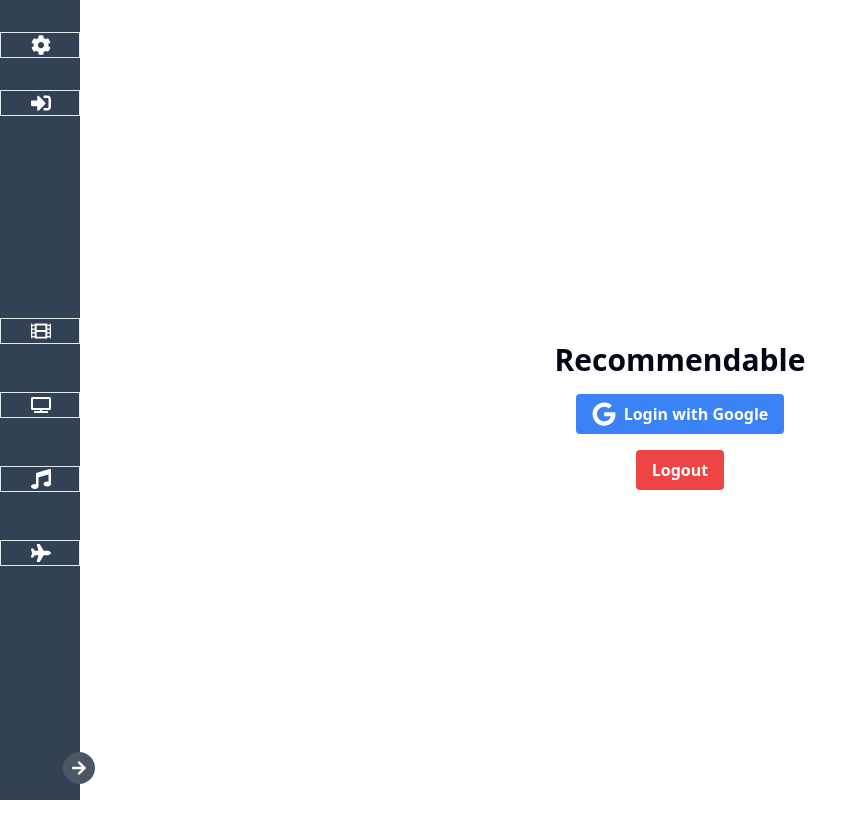
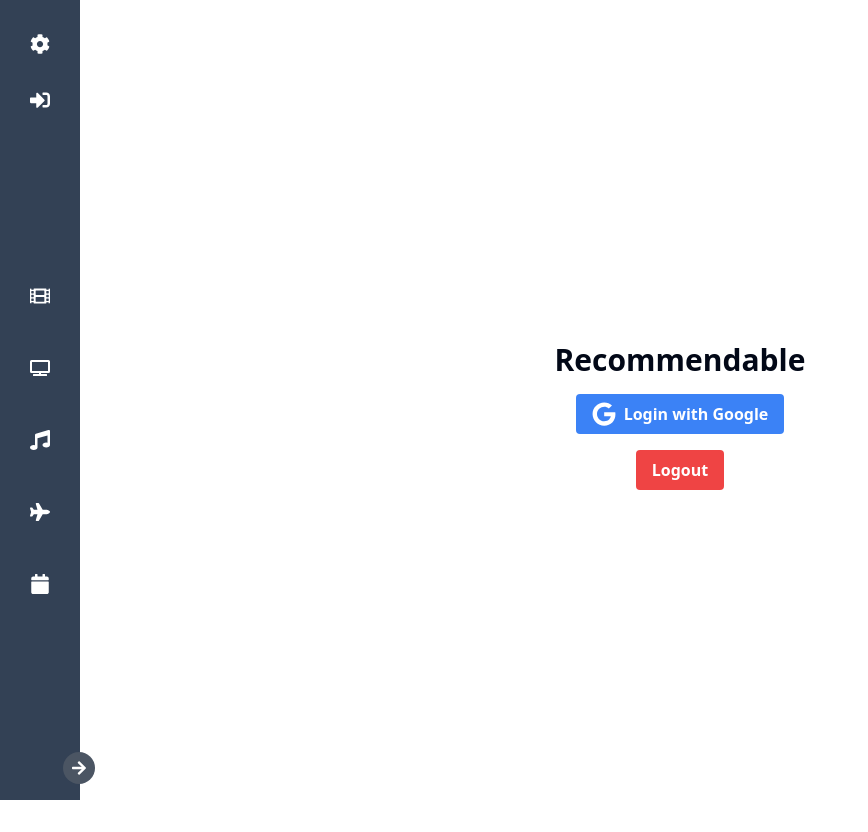
Before and after one commit to franciskershaw/recommendable, a React (Vite) app: page / in a window 1280 px wide. Shown: the whole page, without its empty margins (0-868 px from the left). Built offline with nearby package versions, Linux system fonts and the light colour scheme.

Commit message:
Link icons to pages

```diff
--- a/src/components/ui/Sidebar/Sidebar.tsx
+++ b/src/components/ui/Sidebar/Sidebar.tsx
@@ -3,6 +3,7 @@ import { useState } from "react";
 import {
   FaArrowLeft,
   FaArrowRight,
+  FaCalendar,
   FaCog,
   FaFilm,
   FaMusic,
@@ -42,13 +43,35 @@ const Sidebar = () => {
       </div>
 
       <div className="flex flex-col items-center space-y-12 flex-grow justify-center">
-        <SidebarIcon icon={<FaFilm />} label="Films" isExpanded={isExpanded} />
-        <SidebarIcon icon={<FaTv />} label="TV" isExpanded={isExpanded} />
-        <SidebarIcon icon={<FaMusic />} label="Music" isExpanded={isExpanded} />
+        <SidebarIcon
+          icon={<FaFilm />}
+          label="Films"
+          isExpanded={isExpanded}
+          to="/films"
+        />
+        <SidebarIcon
+          icon={<FaTv />}
+          label="TV"
+          isExpanded={isExpanded}
+          to="/tv"
+        />
+        <SidebarIcon
+          icon={<FaMusic />}
+          label="Music"
+          isExpanded={isExpanded}
+          to="/music"
+        />
         <SidebarIcon
           icon={<FaPlane />}
           label="Travel"
           isExpanded={isExpanded}
+          to="/travel"
+        />
+        <SidebarIcon
+          icon={<FaCalendar />}
+          label="Travel"
+          isExpanded={isExpanded}
+          to="/events"
         />
       </div>
 
--- a/src/components/ui/Sidebar/SidebarIcon.tsx
+++ b/src/components/ui/Sidebar/SidebarIcon.tsx
@@ -18,7 +18,7 @@ const SidebarIcon = ({
     <Wrapper
       to={to || ""}
       onClick={onClick}
-      className="flex items-center w-full border"
+      className="flex items-center w-full"
     >
       <span className="flex-shrink-0 w-20 flex justify-center text-white text-xl">
         {icon}
```
